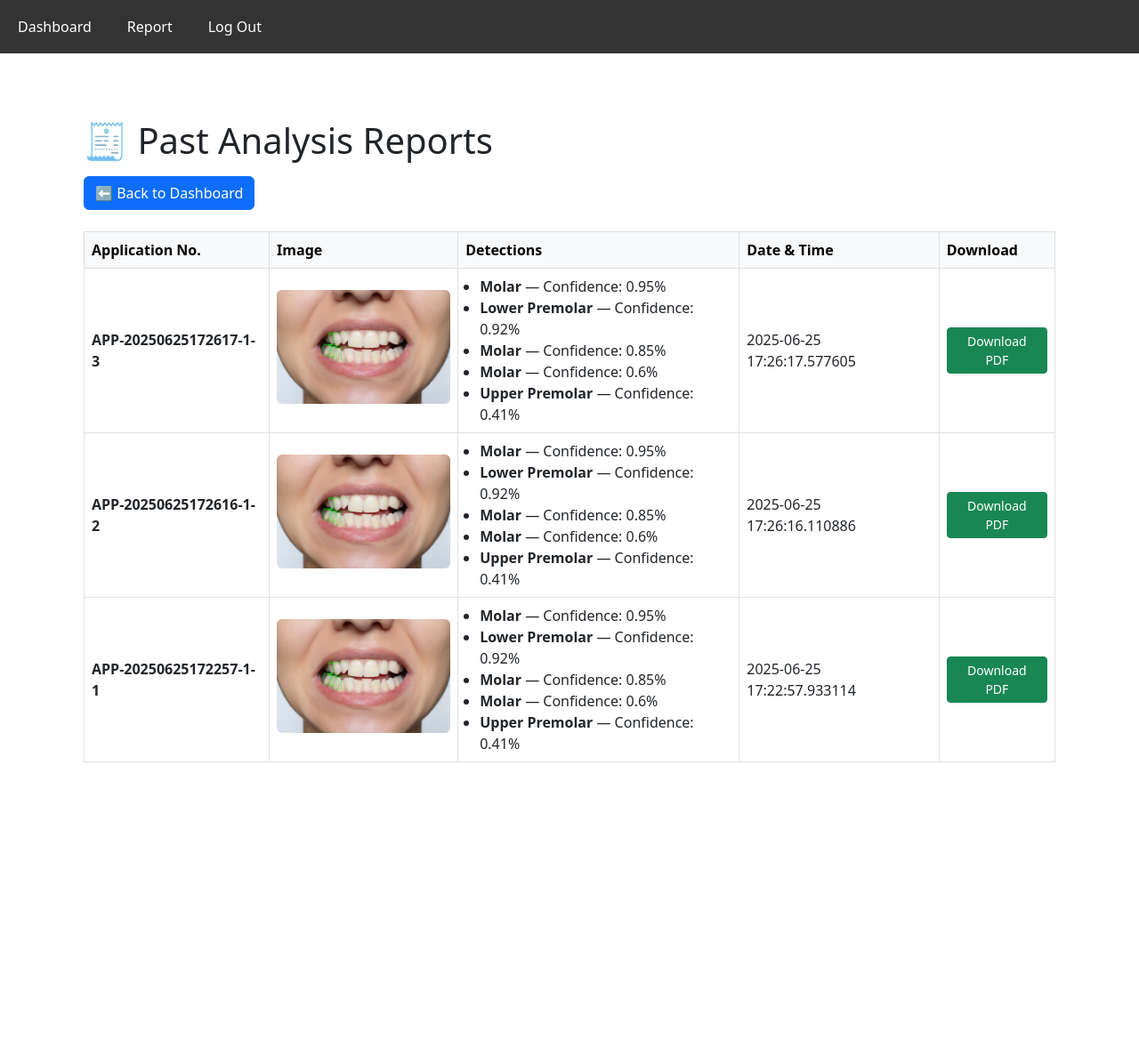
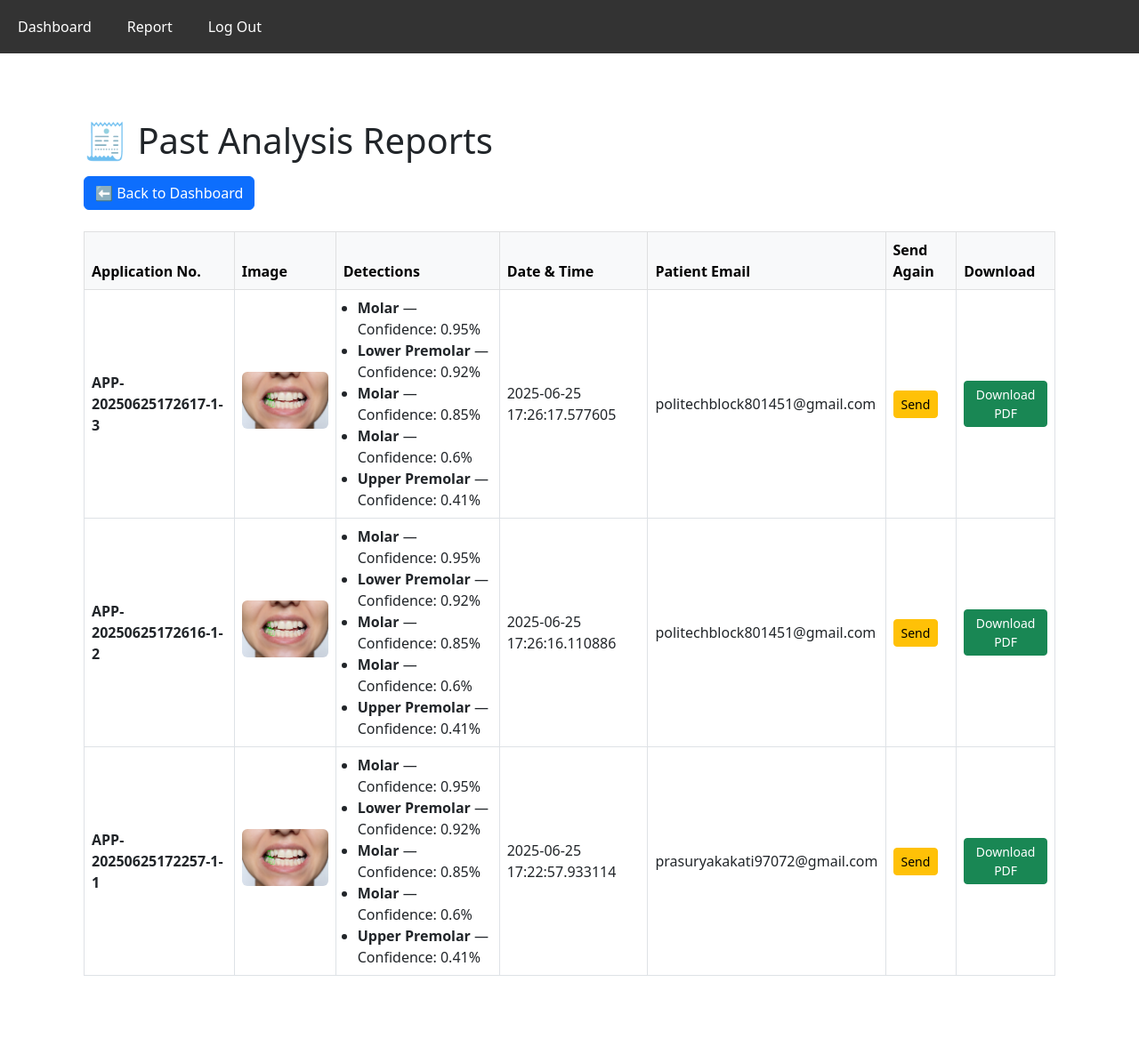
Before and after one commit to BishalRDas/xray-analyzer, a Flask app: page /reports in a window 1280 px wide. Shown: the whole page at 89% size. Before the commit the page ends 857 px from the top, so only its background shows below. Run offline with Flask 3, Linux system fonts and the light colour scheme; a user stored in the database is signed in; data comes from the database, SQL or seed files in the repository; both versions use the stored data as it was after the commit; some libraries are stand-ins or nearby versions.

Commit message:
Bishal123

```diff
--- a/app.py
+++ b/app.py
@@ -193,14 +193,17 @@ def analyze():
         timestamp = datetime.datetime.now().strftime("%Y%m%d%H%M%S")
         application_number = f"APP-{timestamp}-{session['user_id']}-{report_count}"
 
+        patient_email = request.form.get('patient_email')
+
         conn.execute("""
-            INSERT INTO reports (user_id, application_number, image_path, detection_result, created_at)
-            VALUES (?, ?, ?, ?, ?)
-        """, (
+            INSERT INTO reports (user_id, application_number, image_path, detection_result, patient_email, created_at)
+            VALUES (?, ?, ?, ?, ?, ?)
+            """, (
             session['user_id'],
             application_number,
             result_img_path,
             str(detections),
+            patient_email,  # ✅ Save it
             datetime.datetime.now()
         ))
         conn.commit()
@@ -224,7 +227,10 @@ def reports():
 
     conn = get_db_connection()
     report_data = conn.execute(
-        "SELECT id, application_number, image_path, detection_result, created_at FROM reports WHERE user_id = ? ORDER BY created_at DESC",
+        """SELECT id, application_number, image_path, detection_result, created_at, patient_email
+           FROM reports
+           WHERE user_id = ?
+           ORDER BY created_at DESC""",
         (session['user_id'],)
     ).fetchall()
     conn.close()
--- a/templates/reports.html
+++ b/templates/reports.html
@@ -3,6 +3,7 @@
 
 {% block content %}
 <link href="https://cdn.jsdelivr.net/npm/bootstrap@5.3.0/dist/css/bootstrap.min.css" rel="stylesheet">
+<script src="https://cdn.jsdelivr.net/npm/bootstrap@5.3.0/dist/js/bootstrap.bundle.min.js"></script>
 
 <style>
   @media (max-width: 768px) {
@@ -24,6 +25,20 @@
   <h1 class="mb-3">🧾 Past Analysis Reports</h1>
   <a href="{{ url_for('dashboard') }}" class="btn btn-primary mb-4">⬅ Back to Dashboard</a>
 
+  <!-- 🔔 Flash Messages -->
+  {% with messages = get_flashed_messages(with_categories=true) %}
+    {% if messages %}
+      <div class="mb-4">
+        {% for category, message in messages %}
+          <div class="alert alert-{{ category }} alert-dismissible fade show" role="alert">
+            {{ message }}
+            <button type="button" class="btn-close" data-bs-dismiss="alert" aria-label="Close"></button>
+          </div>
+        {% endfor %}
+      </div>
+    {% endif %}
+  {% endwith %}
+
   {% if reports %}
   <div class="table-responsive">
     <table class="table table-bordered align-middle">
@@ -33,6 +48,8 @@
           <th>Image</th>
           <th>Detections</th>
           <th>Date & Time</th>
+          <th>Patient Email</th>
+          <th>Send Again</th>
           <th>Download</th>
         </tr>
       </thead>
@@ -61,6 +78,19 @@
             </div>
           </td>
           <td>{{ report['created_at'] }}</td>
+          <td>{{ report['patient_email'] or '—' }}</td>
+          <td>
+            {% if report['patient_email'] %}
+            <form action="{{ url_for('send_report') }}" method="POST">
+              <input type="hidden" name="from" value="reports">
+              <input type="hidden" name="application_number" value="{{ report['application_number'] }}">
+              <input type="hidden" name="email" value="{{ report['patient_email'] }}">
+              <button type="submit" class="btn btn-sm btn-warning">Send</button>
+            </form>
+            {% else %}
+              <em class="text-muted">N/A</em>
+            {% endif %}
+          </td>
           <td>
             <button onclick="downloadPDF({{ report['id'] }})" class="btn btn-sm btn-success btn-download">
               Download PDF
```
Also changed, not shown: init_db.py (+9 -2 lines), templates/dashboard.html (+9 -0 lines), database.db.
